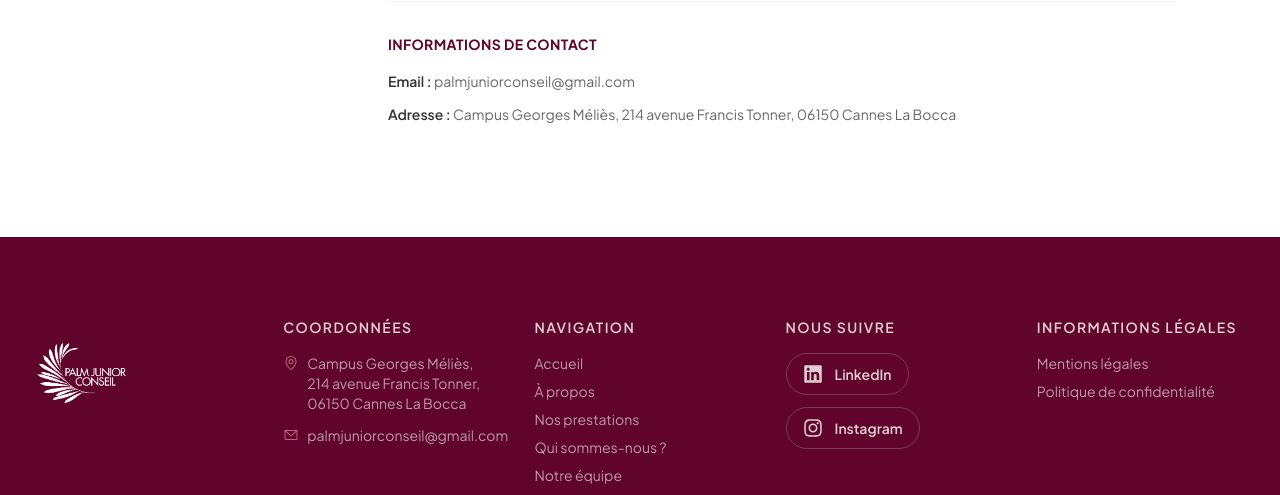
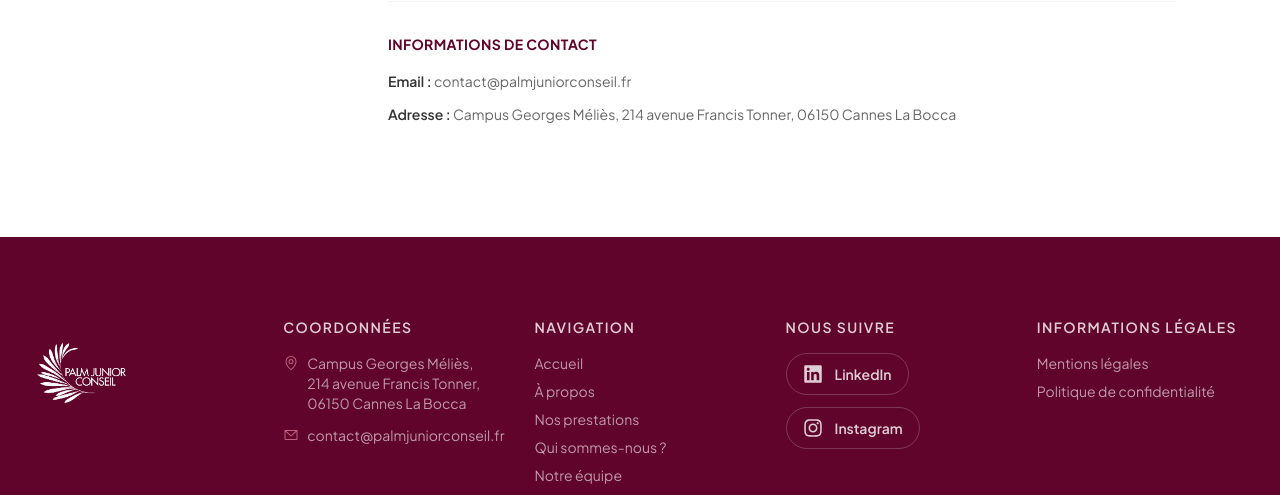
Before and after one commit to Stitchal/pjc-website, a Next.js app: page /mentions-legales in a window 1280 px wide. Shown: the part 1563-2058 px from the top of the page. Built offline with nearby package versions, Linux system fonts and the light colour scheme.

Commit message:
changed contact mail

```diff
--- a/app/layout.tsx
+++ b/app/layout.tsx
@@ -60,7 +60,7 @@ export default function RootLayout({ children }: LayoutProps<"/">) {
     name: "Palm Junior Conseil",
     alternateName: "PJC",
     url: "https://www.palmjuniorconseil.fr",
-    email: "palmjuniorconseil@gmail.com",
+    email: "contact@palmjuniorconseil.fr",
     description:
       "Association étudiante loi 1901 spécialisée dans les Industries Culturelles et Créatives, basée sur le Campus Georges Méliès à Cannes.",
     address: {
--- a/app/mentions-legales/page.tsx
+++ b/app/mentions-legales/page.tsx
@@ -18,7 +18,7 @@ const sections = [
       "**Siège social :** 214 avenue Francis Tonner, 06150 Cannes La Bocca",
       "**SIRET :** 10892947200018",
       "**APE :** 94.99Z",
-      "**Adresse électronique :** palmjuniorconseil@gmail.com",
+      "**Adresse électronique :** contact@palmjuniorconseil.fr",
       "**Site internet :** www.palmjuniorconseil.fr",
       "**Responsable de la publication :** Madame Ava ROSSET, en sa qualité de Présidente de l'association.",
     ],
@@ -64,7 +64,7 @@ const sections = [
     id: "contact",
     title: "Informations de contact",
     content: [
-      "**Email :** palmjuniorconseil@gmail.com",
+      "**Email :** contact@palmjuniorconseil.fr",
       "**Adresse :** Campus Georges Méliès, 214 avenue Francis Tonner, 06150 Cannes La Bocca",
     ],
   },
--- a/app/nous-contacter/page.tsx
+++ b/app/nous-contacter/page.tsx
@@ -57,10 +57,10 @@ export default function NousContacterPage() {
                   <div>
                     <p className="text-xs font-semibold uppercase tracking-wider text-white/40 mb-1">Email</p>
                     <a
-                      href="mailto:palmjuniorconseil@gmail.com"
+                      href="mailto:contact@palmjuniorconseil.fr"
                       className="text-white/80 hover:text-white text-sm transition-colors"
                     >
-                      palmjuniorconseil@gmail.com
+                      contact@palmjuniorconseil.fr
                     </a>
                   </div>
                 </div>
--- a/app/politique-de-confidentialite/page.tsx
+++ b/app/politique-de-confidentialite/page.tsx
@@ -15,7 +15,7 @@ const sections = [
       "Le responsable du traitement des données personnelles collectées sur ce site est :",
       "**Palm Junior Conseil (PJC)**",
       "**Adresse :** 214 avenue Francis Tonner, 06150 Cannes La Bocca",
-      "**Email :** palmjuniorconseil@gmail.com",
+      "**Email :** contact@palmjuniorconseil.fr",
     ],
   },
   {
@@ -50,7 +50,7 @@ const sections = [
     id: "droits",
     title: "Droits des utilisateurs",
     content: [
-      "Conformément au RGPD, les utilisateurs disposent d'un droit d'accès, de rectification, d'effacement et de limitation du traitement de leurs données. Pour exercer ces droits, ils peuvent envoyer un email à palmjuniorconseil@gmail.com.",
+      "Conformément au RGPD, les utilisateurs disposent d'un droit d'accès, de rectification, d'effacement et de limitation du traitement de leurs données. Pour exercer ces droits, ils peuvent envoyer un email à contact@palmjuniorconseil.fr.",
     ],
   },
   {
--- a/components/Footer.tsx
+++ b/components/Footer.tsx
@@ -42,11 +42,11 @@ export default function Footer() {
               </li>
               <li>
                 <a
-                  href="mailto:palmjuniorconseil@gmail.com"
+                  href="mailto:contact@palmjuniorconseil.fr"
                   className="flex items-center gap-2 transition-colors duration-200 hover:text-white break-words min-w-0"
                 >
                   <EnvelopeSimpleIcon className="h-4 w-4 shrink-0 text-brand-light" />
-                  palmjuniorconseil@gmail.com
+                  contact@palmjuniorconseil.fr
                 </a>
               </li>
             </ul>
```
Also changed, not shown: 1 other file (tests, documents, lock files or other folders).
